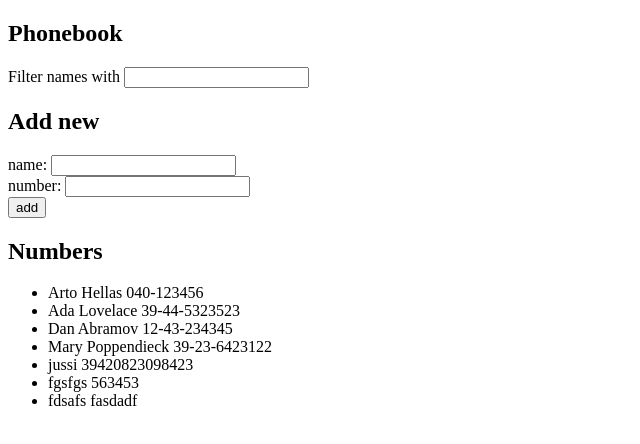
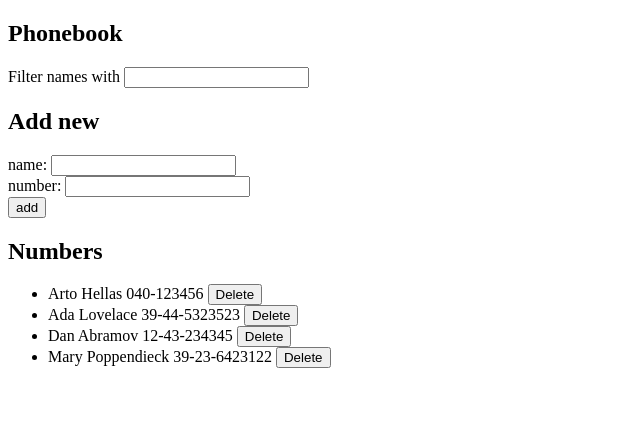
Before and after one commit to hullcaid/full-stack-2020-palautettavat, a React (Create React App) app in the folder osa2/puhelinluettelo/: page / in a window 1280 px wide. Shown: the top 444 px of the page, without its empty margins (0-640 px from the left). Built offline with nearby package versions, Linux system fonts and the light colour scheme; data requests are answered from the project's data file.

Commit message:
Tehtävä 2.17

```diff
--- a/osa2/puhelinluettelo/db.json
+++ b/osa2/puhelinluettelo/db.json
@@ -19,21 +19,6 @@
       "name": "Mary Poppendieck",
       "number": "39-23-6423122",
       "id": 4
-    },
-    {
-      "name": "jussi",
-      "number": "39420823098423",
-      "id": 5
-    },
-    {
-      "name": "fgsfgs",
-      "number": "563453",
-      "id": 6
-    },
-    {
-      "name": "fdsafs",
-      "number": "fasdadf",
-      "id": 7
     }
   ]
 }
--- a/osa2/puhelinluettelo/src/App.js
+++ b/osa2/puhelinluettelo/src/App.js
@@ -15,19 +15,6 @@ const App = () => {
     .then(response => setPersons(response))
   },
   [])
-
-  const handleNewNameChange = (event) => {
-	  setNewName(event.target.value)
-  }
-
-  const handleNewNumberChange = (event) => {
-    setNewNumber(event.target.value)
-  }
-
-  const handleFilterChange = (event) => {
-    const filterValue = event.target.value
-    setFilterString(filterValue)
-  }
 
   const handleSubmit = (event) =>{
 	  event.preventDefault()
@@ -47,7 +34,33 @@ const App = () => {
         setFilterString('')
       })
 	  }
+  }
 
+  const handleNewNameChange = (event) => {
+	  setNewName(event.target.value)
+  }
+
+  const handleNewNumberChange = (event) => {
+    setNewNumber(event.target.value)
+  }
+
+  const handleFilterChange = (event) => {
+    const filterValue = event.target.value
+    setFilterString(filterValue)
+  }
+
+  const handleRemoveButton = (id) => {
+    // console.log('pressed ', id)
+    // console.log(persons)
+    const personToDelete = persons.filter(person => person.id === id)[0]
+    // console.log(personToDelete)
+    if(window.confirm(`Delete ${personToDelete.name}?`)) {
+      // console.log(`Deleting ${personToDelete.name}`)
+      listingService.remove(id)
+        .then(
+          setPersons(persons.filter(person => person.id !== id))
+        )
+    }
   }
 
   return (
@@ -62,7 +75,7 @@ const App = () => {
         handleNumberChange={handleNewNumberChange}
         handleSubmit={handleSubmit} />
       <h2>Numbers</h2>
-		  <Persons persons={persons} filterValue={filterString} />
+		  <Persons persons={persons} filterValue={filterString} handleDelete={handleRemoveButton}/>
     </div>
   )
 
--- a/osa2/puhelinluettelo/src/components/Person.js
+++ b/osa2/puhelinluettelo/src/components/Person.js
@@ -1,5 +1,8 @@
 import React from 'react'
 
-const Person = ({name, number}) => (<li>{name} {number}</li>)
+const Person = ({id, name, number, handleDelete}) => {
+	// console.log(handleDelete)
+	return(<li>{name} {number} <button onClick={()=> handleDelete(id)}>Delete</button></li>)
+}
 
 export default Person
--- a/osa2/puhelinluettelo/src/components/Persons.js
+++ b/osa2/puhelinluettelo/src/components/Persons.js
@@ -1,11 +1,12 @@
 import React from 'react'
 import Person from './Person'
 
-const Persons = ({persons, filterValue}) => {
-    if(filterValue.length === 0){
+const Persons = ({persons, filterValue, handleDelete}) => {
+  // console.log(handleDelete)
+  if(filterValue.length === 0){
       return(
       <ul>
-        {persons.map(person => <Person key={person.name} name={person.name} number={person.number}/>)}
+        {persons.map(person => <Person key={person.id} id={person.id} name={person.name} number={person.number} handleDelete={handleDelete}/>)}
       </ul>)
     }
     return(
@@ -13,7 +14,7 @@ const Persons = ({persons, filterValue}) => {
       {persons
       .filter(person => person.name.toLowerCase().includes(filterValue.toLowerCase()))
       .map(filteredPerson =>
-        <Person key={filteredPerson.name} name={filteredPerson.name} number={filteredPerson.number}/>)}
+        <Person key={filteredPerson.id} id={filteredPerson.id} name={filteredPerson.name} number={filteredPerson.number} handleDelete={handleDelete}/>)}
       </ul>
       )
   }
--- a/osa2/puhelinluettelo/src/services/persons.js
+++ b/osa2/puhelinluettelo/src/services/persons.js
@@ -11,4 +11,8 @@ const create = newObject => {
 	return request.then(response => response.data)
 }
 
-export default {getAll, create}
+const remove = id => {
+	return axios.delete(`${dbUrl}/${id}`)
+}
+
+export default {getAll, create, remove}
```
